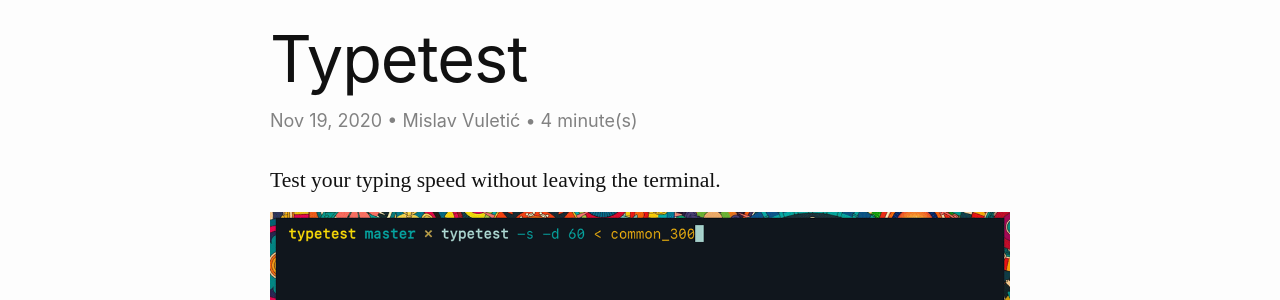
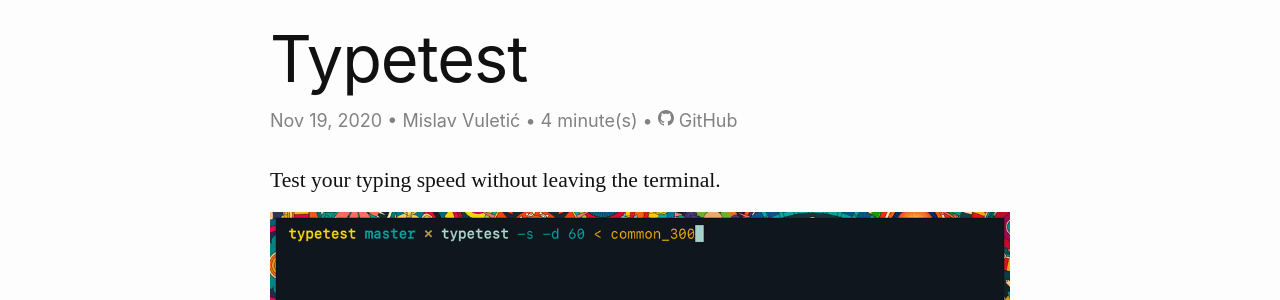
Before and after one commit to MasterMedo/mastermedo.github.io, a Jekyll site: the page built from _posts/2020-11-19-typetest.md, in a window 1280 px wide and 900 px high, scrolled down 498 px. Shown: the part 150-450 px from the top of the window. Built offline with Jekyll 4.4.1, drawn with Linux system fonts in a browser that asks for light colours; comment, search, counter and statistics services are not loaded.

Commit message:
add github links to posts

```diff
--- a/_layouts/post.html
+++ b/_layouts/post.html
@@ -25,6 +25,17 @@ layout: default
           • {{ page.content | number_of_words | divided_by: 200 | plus: 1 }} minute(s)
         </span>
       </span>
+      {%- if page.github -%}
+      <span class="post-meta">•</span>
+      <a href="{{ page.github }}" title="Link to GitHub project">
+        <span class="post-meta">
+          <svg class="svg-icon">
+            <use xlink:href="{{ '/assets/minima-social-icons.svg#github' | relative_url }}">
+            </use>
+          </svg>GitHub
+        </span>
+      </a>
+      {%- endif -%}
     </p>
   </header>
 
--- a/_posts/2020-11-19-typetest.md
+++ b/_posts/2020-11-19-typetest.md
@@ -1,6 +1,7 @@
 ---
 category: projects
 image: out.gif
+github: https://github.com/MasterMedo/typetest
 ---
 Test your typing speed without leaving the terminal.
 
```
Also changed, not shown: _layouts/posts.html (+11 -1 lines), _posts/2019-01-09-analysing-daily-expenses.md (+1 -0 lines), README.md.
